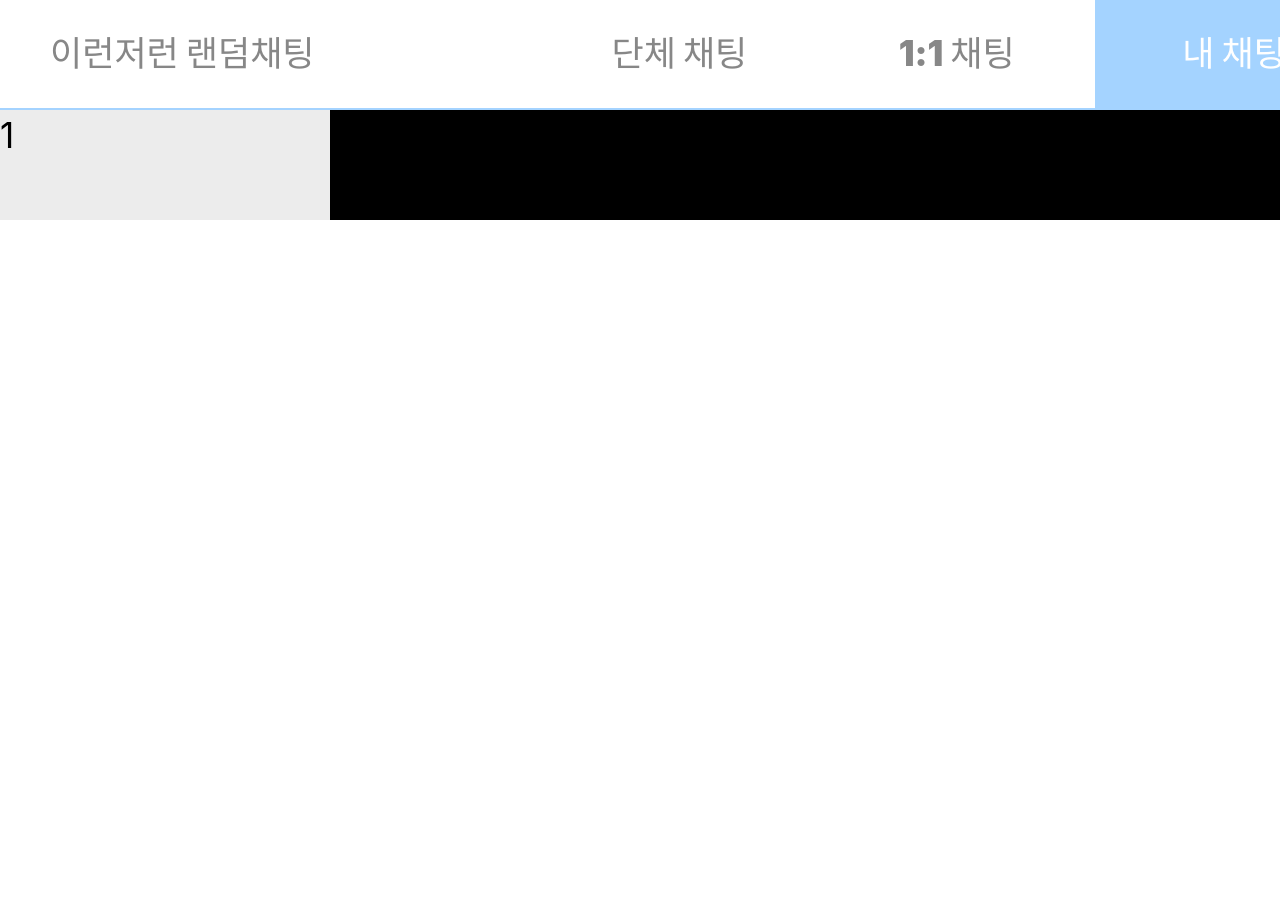
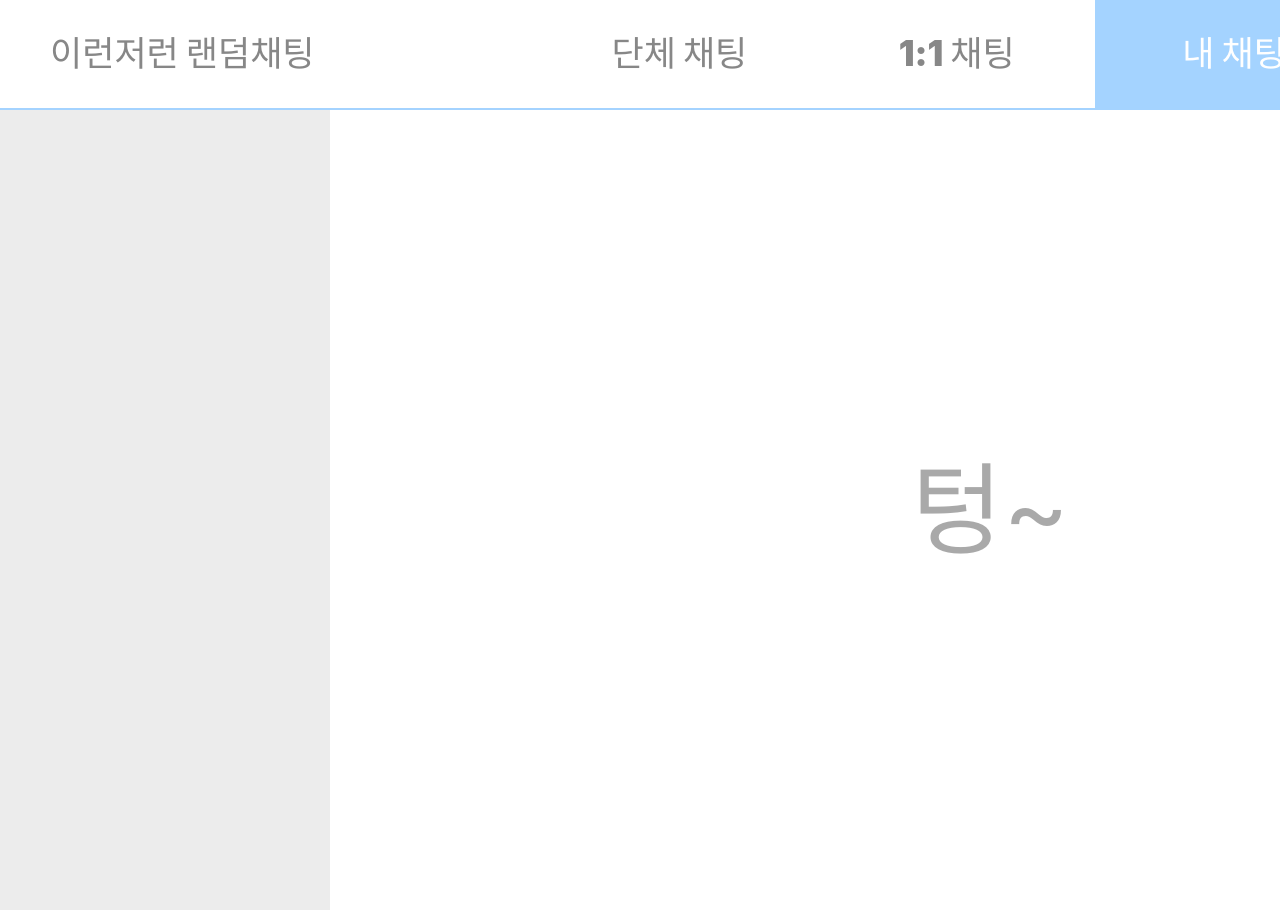
Before and after one commit to Eung-ae-Project/RandomChat_front, a React (Vite) app: page /myChat in a window 1280 px wide. Shown: the top 910 px of the page. Before the commit the page ends 800 px from the top, so only its background shows below. Built offline with nearby package versions, Linux system fonts and the light colour scheme.

Commit message:
tempMyChat

```diff
--- a/src/layouts/Header/styles.tsx
+++ b/src/layouts/Header/styles.tsx
@@ -9,7 +9,7 @@ export const Head = styled.ul`
     font-size: 35px;
     margin:0;
     padding: 0;
-
+    position: relative;
     font-style: normal;
     & > :first-of-type {
         /* 첫 번째 자식 요소에 대한 스타일 */
--- a/src/pages/MyChat/index.tsx
+++ b/src/pages/MyChat/index.tsx
@@ -9,8 +9,8 @@ const MyChat:FC =()=>{
 			<Wrapper>
 				<Header/>
 				<Main>
-					<LeftSect>1</LeftSect>
-					<RightSect>2</RightSect>
+					<LeftSect></LeftSect>
+					<RightSect>텅~</RightSect>
 				</Main>
 			</Wrapper>
 
--- a/src/pages/MyChat/styles.tsx
+++ b/src/pages/MyChat/styles.tsx
@@ -1,10 +1,10 @@
 import styled from '@emotion/styled';
 
-export const Wrapper = styled.div`
+export const Wrapper = styled.body`
 		position: relative;
 	`;
 export const Main = styled.div`
-		position: absolute;
+    position: absolute;
 		display: flex;
 		color: black;
     width: 100%;
@@ -16,7 +16,13 @@ export const LeftSect = styled.div`
     background: rgba(236, 236, 236, 1);
 `;
 export const RightSect = styled.div`
-		width: 80%;
-		height: 100%;
-		background: black;
+    display: flex;
+    justify-content: center;
+    align-items: center;
+    font-size: 100px;
+    font-weight: 400;
+    color: rgb(169, 169, 169);
+    width: 80%;
+    height: 100%;
+    background: white;
 `;
```
